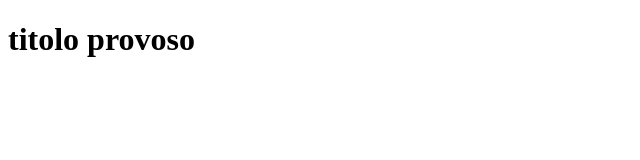
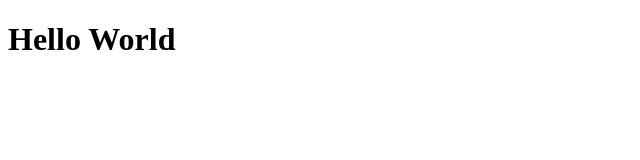
Before and after one commit to FedericoFinco/htmlcss-hello, a plain HTML site: page index.html in a window 1280 px wide. Shown: the whole page, without its empty margins (0-640 px from the left). Drawn offline with Linux system fonts and the light colour scheme.

Commit message:
Hello World title

```diff
--- a/index.html
+++ b/index.html
@@ -7,7 +7,7 @@
     <title>Document</title>
 </head>
 <header>
-    <h1>titolo provoso</h1>
+    <h1>Hello World</h1>
 </header>
 <body>
 
```
